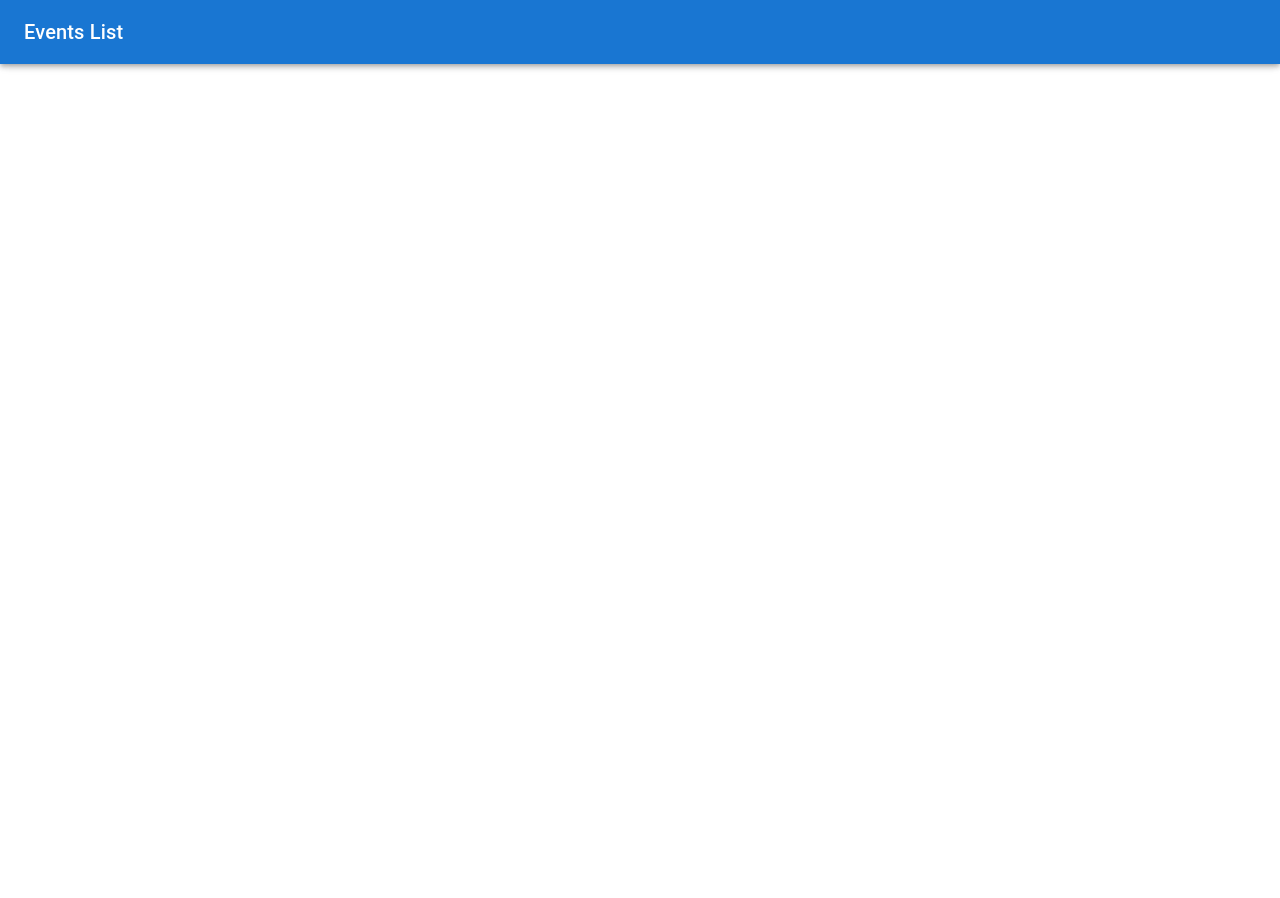
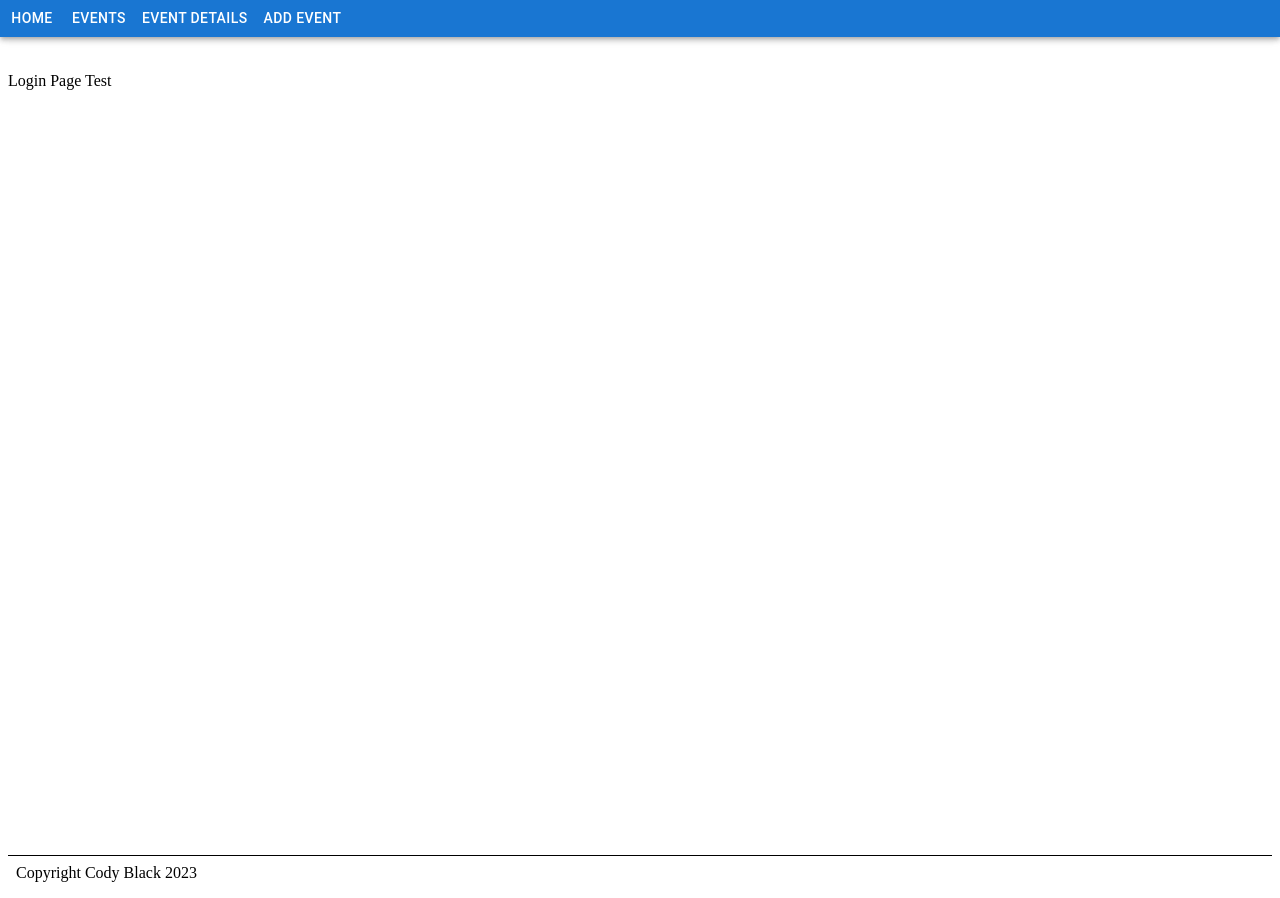
Before and after one commit to woodstock-dev/events-q2-2023, a React (Vite) app: page / in a window 1280 px wide. Before the commit the page ends 800 px from the top, so only its background shows below. Built offline with nearby package versions, Linux system fonts and the light colour scheme.

Commit message:
Added react router to app
Added react router in and created a functioning navbar. Also
started to style some elements using MUI

```diff
--- a/package.json
+++ b/package.json
@@ -17,7 +17,9 @@
     "@reduxjs/toolkit": "^1.9.5",
     "react": "^18.2.0",
     "react-dom": "^18.2.0",
-    "react-redux": "^8.1.1"
+    "react-redux": "^8.1.1",
+    "react-router-dom": "^6.14.1",
+    "router": "^1.3.8"
   },
   "devDependencies": {
     "@babel/preset-typescript": "^7.22.5",
--- a/src/app.tsx
+++ b/src/app.tsx
@@ -3,16 +3,50 @@
 
 import React from 'react'
 import Login from './pages/login.tsx';
+import Events from './pages/events.tsx';
+import EventView from './pages/eventView.tsx';
+import EventForm from './pages/eventForm.tsx';
+import Header from './components/header.tsx';
+import Footer from './components/footer.tsx';
 import './app.css'
+import { Routes, Route, Outlet } from "react-router-dom";
+import {Box} from "@mui/material";
 
 function App() {
 
 
   return (
     <React.Fragment>
-      <Login />
+      <Routes>
+      <Route path="/" element={<Layout />} >
+        <Route index element={<Login />} />
+        <Route path="/events" element={<Events />} />
+        <Route path="/eventView" element={<EventView />} />
+        <Route path="/eventForm" element={<EventForm />} />
+      </Route>
+    </Routes>
+
     </React.Fragment>
   )
 }
 
+function Layout() {
+  return (
+    <React.Fragment>
+      <Header />
+      <Outlet />
+      <Box
+    sx={{
+      display: 'flex',
+      flexDirection: 'column',
+      minHeight: '100vh',
+
+    }}
+  >
+      <Footer />
+      </Box>
+    </React.Fragment>
+  );
+}
+
 export default App
--- a/src/components/footer.tsx
+++ b/src/components/footer.tsx
@@ -11,3 +11,25 @@
 // WITHOUT WARRANTIES OR CONDITIONS OF ANY KIND, either express or implied.
 // See the License for the specific language governing permissions and
 // limitations under the License.
+import React from 'react';
+import {Box} from "@mui/material";
+
+const Footer = () => {
+
+  return (
+    <React.Fragment>
+      <Box sx={{
+    borderTop: "1px solid #000",
+    marginTop: "auto",
+    p: 1,
+
+  }}
+  component="footer"
+>
+      Copyright Cody Black 2023
+      </Box>
+    </React.Fragment>
+  )
+}
+
+export default Footer;
--- a/src/components/header.tsx
+++ b/src/components/header.tsx
@@ -13,20 +13,24 @@
 // limitations under the License.
 
 import React from 'react';
-import {AppBar, Toolbar, Typography} from "@mui/material";
+import { useNavigate } from "react-router-dom"
+import {AppBar, Button, Toolbar, Typography} from "@mui/material";
 
 const Header = () => {
-  const displayHeader = () => {
-    return <Toolbar>{Nav}</Toolbar>
-  }
-  const Nav = (<Typography variant="h6" component="h1">
-  Events List
-</Typography>)
+  const nav = useNavigate()
+
    return (
     <React.Fragment>
-      <header>
-      <AppBar>{displayHeader()}</AppBar>
-    </header>
+      <Toolbar>
+        <AppBar>
+          <Typography variant="h6" component="h1">
+            <Button color="inherit" onClick={() => nav('/')}>Home</Button>
+            <Button color="inherit" onClick={() => nav('Events')}>Events</Button>
+            <Button color="inherit" onClick={() => nav('EventView')}>Event Details</Button>
+            <Button color="inherit" onClick={() => nav('EventForm')}>Add Event</Button>
+          </Typography>
+        </AppBar>
+      </Toolbar>
     </React.Fragment>
    )
 }
--- a/src/main.tsx
+++ b/src/main.tsx
@@ -2,9 +2,12 @@ import React from 'react'
 import ReactDOM from 'react-dom/client'
 import App from './app.tsx'
 import './main.css'
+import { BrowserRouter } from "react-router-dom";
 
 ReactDOM.createRoot(document.getElementById('root') as HTMLElement).render(
   <React.StrictMode>
-    <App />
+    <BrowserRouter>
+      <App />
+    </BrowserRouter>
   </React.StrictMode>,
 )
--- a/src/pages/eventForm.tsx
+++ b/src/pages/eventForm.tsx
@@ -11,3 +11,18 @@
 // WITHOUT WARRANTIES OR CONDITIONS OF ANY KIND, either express or implied.
 // See the License for the specific language governing permissions and
 // limitations under the License.
+
+import React from 'react';
+import Header from '../components/header.tsx';
+
+const EventForm = () => {
+
+  return (
+    <React.Fragment>
+
+      Event Form Page Test
+    </React.Fragment>
+  )
+}
+
+export default EventForm;
--- a/src/pages/eventView.tsx
+++ b/src/pages/eventView.tsx
@@ -11,3 +11,17 @@
 // WITHOUT WARRANTIES OR CONDITIONS OF ANY KIND, either express or implied.
 // See the License for the specific language governing permissions and
 // limitations under the License.
+
+import React from 'react';
+import Header from '../components/header.tsx';
+
+const EventView = () => {
+
+  return (
+    <React.Fragment>
+      Event View Page Test
+    </React.Fragment>
+  )
+}
+
+export default EventView;
--- a/src/pages/events.tsx
+++ b/src/pages/events.tsx
@@ -11,3 +11,17 @@
 // WITHOUT WARRANTIES OR CONDITIONS OF ANY KIND, either express or implied.
 // See the License for the specific language governing permissions and
 // limitations under the License.
+
+import React from 'react';
+import Header from '../components/header.tsx';
+
+const Events = () => {
+
+  return (
+    <React.Fragment>
+      Event Page Test
+    </React.Fragment>
+  )
+}
+
+export default Events;
--- a/src/pages/login.tsx
+++ b/src/pages/login.tsx
@@ -19,7 +19,7 @@ const Login = () => {
 
   return (
     <React.Fragment>
-      <Header />
+      Login Page Test
     </React.Fragment>
   )
 }
```
Also changed, not shown: 1 other file (tests, documents, lock files or other folders).
